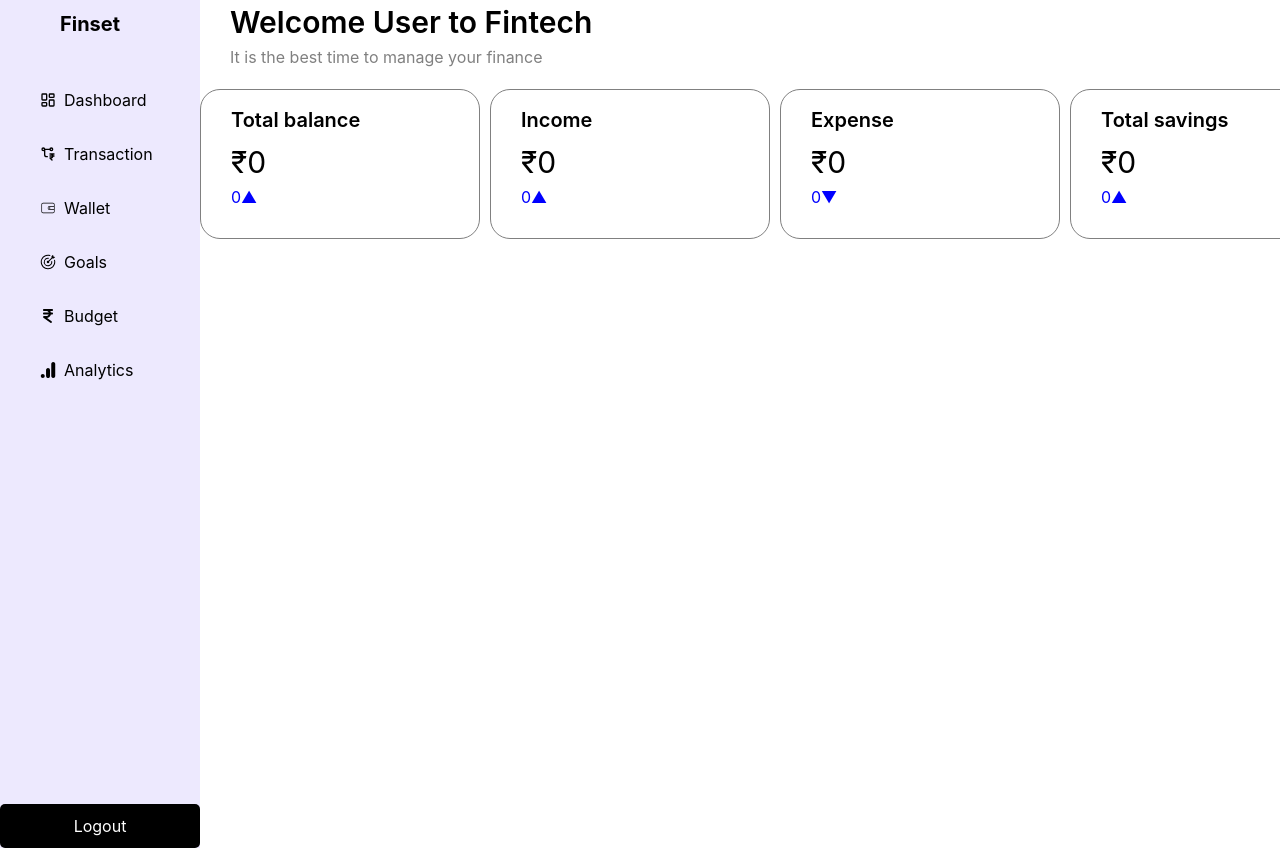
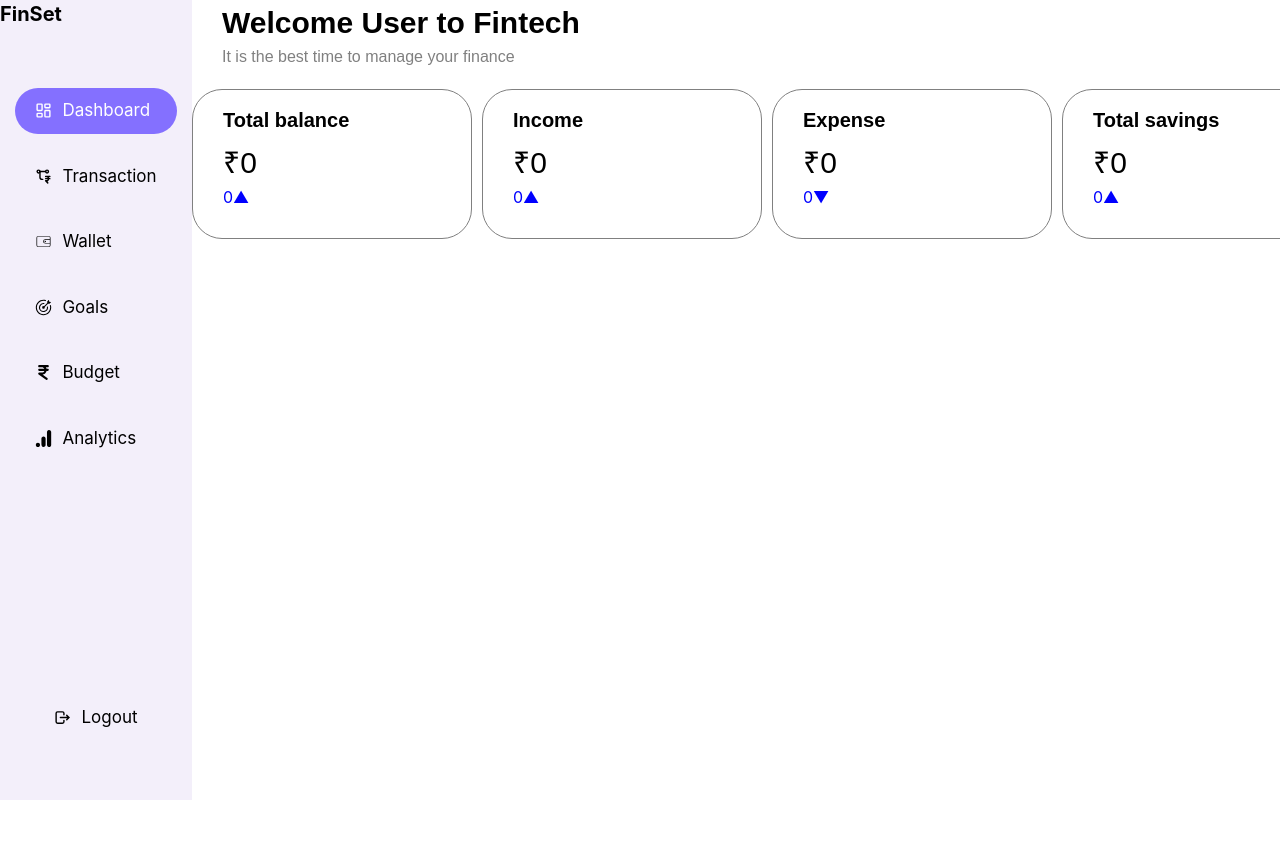
Before and after one commit to itsmearnab12/PROJECTS, a React (Vite) app in the folder Finance Tracker Application/Frontend/Finance Tracker Application/: page / in a window 1280 px wide. Shown: the top 848 px of the page. After the commit the page ends 800 px from the top, so only its background shows below. Built offline with nearby package versions, Linux system fonts and the light colour scheme; no server answers.

Commit message:
Learning and Building

```diff
--- a/Finance Tracker Application/Frontend/Finance Tracker Application/src/components/Cards.css
+++ b/Finance Tracker Application/Frontend/Finance Tracker Application/src/components/Cards.css
@@ -1,7 +1,7 @@
 .card{
     border: 1px solid gray;
     height: 100px;
-    border-radius: 20px;
+    border-radius: 30px;
     padding: 10px 30px;
     height: 150px;
     width: 280px;
@@ -11,8 +11,10 @@
     font-weight: 600;
     font-size: 20px;
     padding: 5px 0;
+     font-family: "Outfit", sans-serif;
 }
 
 .card h2{
     font-size: 30px;
+     font-family: "Outfit", sans-serif;
 }
--- a/Finance Tracker Application/Frontend/Finance Tracker Application/src/components/Navbar.css
+++ b/Finance Tracker Application/Frontend/Finance Tracker Application/src/components/Navbar.css
@@ -1,11 +1,50 @@
-.navlink{
-   margin: 25px;
+.Navbarheader {
+    width: 15vw;
+    height: 100vh;
+    background-color: rgba(236, 230, 248, 0.649);
+    display: flex;
+    flex-direction: column;
 }
 
-.navpage{
-    padding: 15px;
+.logout {
+    background: none;
+    color: black;
+    display: flex;
+    align-items: center;
+    justify-content: center;
+    gap: 10px;
+    font-size: 17px;
+    align-self: center;
+    margin-bottom: 20px;
 }
 
-.Title h3{
-    padding: 10px 60px;
+.navbar {
+    display: flex;
+    flex-direction: column;
+    align-items: center;
+    flex: 1;
+    margin: 40px 0;
 }
+
+.navbar>div {
+    flex: 1;
+}
+
+.navlinks {
+    display: flex;
+    align-items: center;
+    margin: 20px;
+    gap: 10px;
+    font-size: 17px;
+    padding: 10px 20px;
+    border-radius: 30px;
+}
+
+.navlinks:hover {
+    background-color: #BFB7FF;
+}
+
+.navbar a.active{
+    background-color: #8470ff;
+    color: white;
+}
--- a/Finance Tracker Application/Frontend/Finance Tracker Application/src/components/Navbar.jsx
+++ b/Finance Tracker Application/Frontend/Finance Tracker Application/src/components/Navbar.jsx
@@ -8,6 +8,7 @@ import { CiWallet } from "react-icons/ci";
 import { GoGoal } from "react-icons/go";
 import { FaIndianRupeeSign } from "react-icons/fa6";
 import { SiGoogleanalytics } from "react-icons/si";
+import { TbLogout } from "react-icons/tb";
 
 
 export function Navbar() {
@@ -15,7 +16,7 @@ export function Navbar() {
 
     const handleLogout = async () => {
         try {
-            await axios.post("http://localhost:4000/api/auth/logout",{},
+            await axios.post("http://localhost:4000/api/auth/logout", {},
                 { withCredentials: true }
             );
 
@@ -28,21 +29,20 @@ export function Navbar() {
     return (
         <>
             <header>
-                <div className="bg-violet-100 p-4 Title">
-                    <h3 className="text-xl font-bold">Finset</h3>
-                </div>
-                <div className="flex flex-col w-50 bg-violet-100 p-10 h-screen justify-between">
-                    <div className="flex flex-col navlink">
-                        <NavLink className="link p-3 flex items-center gap-2 hover:bg-violet-300 rounded-2xl navpage" to="/"><LuLayoutDashboard />Dashboard</NavLink>
-                        <NavLink className="link p-3 flex items-center gap-2 hover:bg-violet-300 rounded-2xl navpage" to="/Transaction"><TbTransactionRupee />Transaction</NavLink>
-                        <NavLink className="link p-3 flex items-center gap-2 hover:bg-violet-300 rounded-2xl navpage" to="/Wallet"><CiWallet />Wallet</NavLink>
-                        <NavLink className="link p-3 flex items-center gap-2 hover:bg-violet-300 rounded-2xl navpage" to="/Goals"><GoGoal />Goals</NavLink>
-                        <NavLink className="link p-3 flex items-center gap-2 hover:bg-violet-300 rounded-2xl navpage" to="/Budget"><FaIndianRupeeSign />Budget</NavLink>
-                        <NavLink className="link p-3 flex items-center gap-2 hover:bg-violet-300 rounded-2xl navpage" to="/Analytics"><SiGoogleanalytics />Analytics</NavLink>
+                <div className="Navbarheader">
+                    <h3 className="text-xl font-bold">FinSet</h3>
+
+                    <div className="navbar">
+                        <div className="">
+                            <NavLink className="link navlinks" to="/"><LuLayoutDashboard />Dashboard</NavLink>
+                            <NavLink className="link navlinks" to="/Transaction"><TbTransactionRupee />Transaction</NavLink>
+                            <NavLink className="link navlinks" to="/Wallet"><CiWallet />Wallet</NavLink>
+                            <NavLink className="link navlinks" to="/Goals"><GoGoal />Goals</NavLink>
+                            <NavLink className="link navlinks" to="/Budget"><FaIndianRupeeSign />Budget</NavLink>
+                            <NavLink className="link navlinks" to="/Analytics"><SiGoogleanalytics />Analytics</NavLink>
+                        </div>
+                        <button onClick={handleLogout} className="logout"><TbLogout />Logout</button>
                     </div>
-                    <button onClick={handleLogout} className="mt-5 p-3 bg-red-500 text-white rounded-xl hover:bg-red-600">
-                        Logout
-                    </button>
                 </div>
             </header>
         </>
--- a/Finance Tracker Application/Frontend/Finance Tracker Application/src/pages/Dashboardpage.css
+++ b/Finance Tracker Application/Frontend/Finance Tracker Application/src/pages/Dashboardpage.css
@@ -10,9 +10,11 @@
     padding: 0 30px 0 30px;
     font-size: 30px;
     font-weight: 600;
+     font-family: "Outfit", sans-serif;
 }
 
 .dashboard-header > p{
     padding: 0 30px 0 30px;
     color: gray;
+     font-family: "Outfit", sans-serif;
 }
--- a/Finance Tracker Application/Frontend/Finance Tracker Application/src/pages/LoginPage.jsx
+++ b/Finance Tracker Application/Frontend/Finance Tracker Application/src/pages/LoginPage.jsx
@@ -4,6 +4,7 @@ import { useNavigate } from "react-router-dom";
 import { FaUser } from "react-icons/fa";
 import { MdOutlineMailOutline } from "react-icons/md";
 import { RiLockPasswordLine } from "react-icons/ri";
+import loginimg from "../assets/loginpage.png";
 import "./Loginpage.css"
 const LoginPage = () => {
 
@@ -77,6 +78,9 @@ const LoginPage = () => {
           </p>
         )}
       </div>
+      <div className="image-box">
+        <img src={loginimg} alt="" />
+      </div>
     </div>
   )
 }
--- a/Finance Tracker Application/Frontend/Finance Tracker Application/src/pages/Loginpage.css
+++ b/Finance Tracker Application/Frontend/Finance Tracker Application/src/pages/Loginpage.css
@@ -7,7 +7,7 @@
 .form {
     display: flex;
     align-items: center;
-    justify-content: center;
+    justify-content: space-between;
     height: 100vh;
     width: 100%;
 }
@@ -78,3 +78,8 @@ p span {
     color: blue;
     cursor: pointer;
 }
+
+.form img{
+    height: 100vh;
+    width: 700px;
+}
--- a/Finance Tracker Application/Frontend/Finance Tracker Application/src/pages/TransactionPage.jsx
+++ b/Finance Tracker Application/Frontend/Finance Tracker Application/src/pages/TransactionPage.jsx
@@ -47,9 +47,10 @@ export function TransactionPage() {
     };
     return (
         <div className="transaction-container">
-            <h1 className="title">Transaction</h1>
+            <h1 className="title">Transactions</h1>
+            <p className="title-subheading">Overview of your activities</p>
             <button className="add-btn" onClick={() => setShowForm(true)}>
-                + Add Transaction
+                + Add New
             </button>
             {showForm && (
                 <div className="modal-overlay">
--- a/Finance Tracker Application/Frontend/Finance Tracker Application/src/pages/Transactionpage.css
+++ b/Finance Tracker Application/Frontend/Finance Tracker Application/src/pages/Transactionpage.css
@@ -6,6 +6,10 @@
 .title {
     font-size: 24px;
     font-weight: bold;
+}
+
+.title-subheading {
+    color: gray;
     margin-bottom: 20px;
 }
 
@@ -13,7 +17,7 @@
     width: 100%;
     border-collapse: collapse;
     background: #fff;
-    border-radius: 10px;
+    border-radius: 30px;
     overflow: hidden;
 }
 
@@ -23,8 +27,12 @@
     text-align: left;
 }
 
+.transaction-table th {
+    color: #A498FF;
+}
+
 .transaction-table thead {
-    background: #f5f5f5;
+    background: #ECEAFF;
 }
 
 .transaction-table tbody tr {
@@ -37,34 +45,32 @@
 
 .income {
     color: green;
-    font-weight: bold;
 }
 
 .expense {
     color: red;
-    font-weight: bold;
 }
 
 .delete-btn {
-    padding: 5px 10px;
+    padding: 7px 15px;
     border: none;
-    background: red;
+    background: #8470ff;
     color: white;
-    border-radius: 5px;
+    border-radius: 30px;
     cursor: pointer;
 }
 
 .delete-btn:hover {
-    background: darkred;
+    background: #5a4bd1;
 }
 
 .add-btn {
     margin-bottom: 15px;
     padding: 10px 15px;
-    background: #6c5ce7;
+    background: #8470ff;
     color: white;
     border: none;
-    border-radius: 8px;
+    border-radius: 30px;
     cursor: pointer;
 }
 
@@ -72,7 +78,7 @@
     background: #5a4bd1;
 }
 
-.modal-overlay{
+.modal-overlay {
     position: fixed;
     top: 0;
     left: 0;
@@ -85,7 +91,7 @@
     z-index: 1000;
 }
 
-.modal-content{
+.modal-content {
     background: white;
     padding: 20px;
     border-radius: 12px;
```
Also changed, not shown: Finance Tracker Application/Frontend/Finance Tracker Application/src/index.css (line endings or trailing spaces), 1 other file (tests, documents, lock files or other folders).
